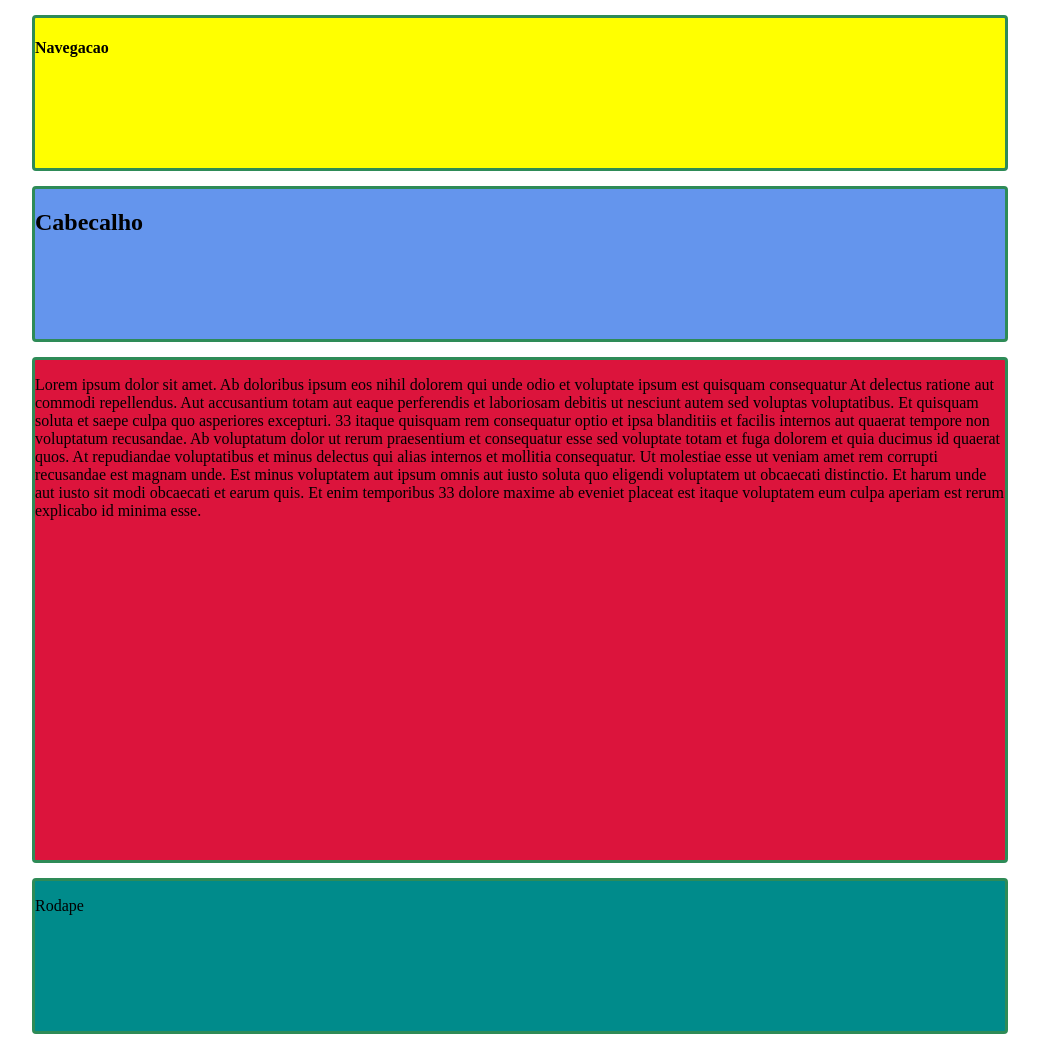
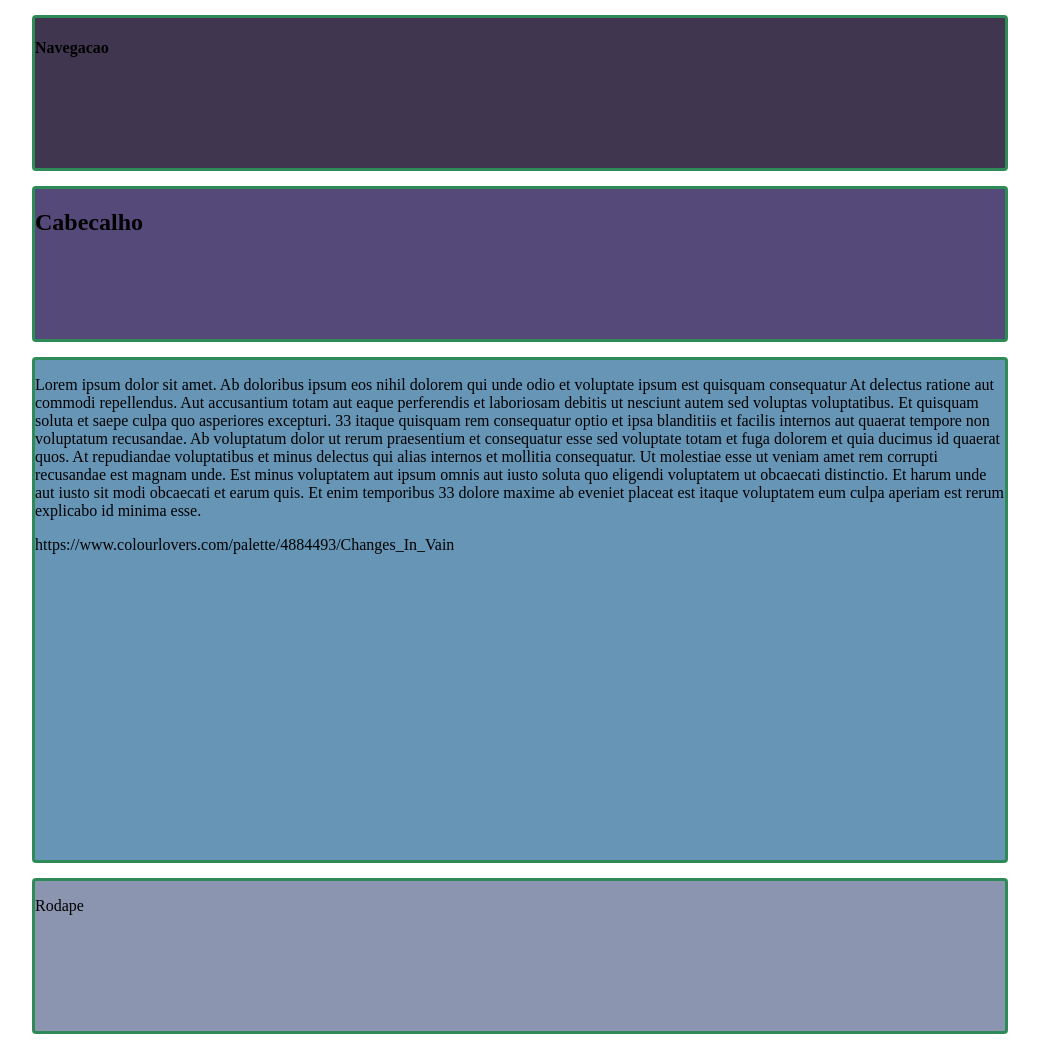
Before and after one commit to MarcoPCS/Novo-repositorio, a plain HTML site: page site/index.html in a window 1280 px wide. Shown: the whole page, without its empty margins (120-1159 px from the left). Drawn offline with Linux system fonts and the light colour scheme.

Commit message:
Finalização do site e inserção da paleta de cores

```diff
--- a/site/index.html
+++ b/site/index.html
@@ -15,7 +15,7 @@
         border-color:seagreen;
         border-radius: 4px;
         height: 150px;
-        background-color: yellow;
+        background-color: #40364F;
 
         }
         header{
@@ -27,7 +27,7 @@
         border-color: seagreen;
         border-radius: 4px;
         height: 150px;
-        background-color: cornflowerblue;
+        background-color: #554979;
         }
         div{
         border: 3px solid;
@@ -38,7 +38,7 @@
         border-color: seagreen;
         border-radius: 4px;
         height: 500px;
-        background-color: crimson;
+        background-color: #6795B6;
         }
         footer{
         border: 3px solid;
@@ -49,7 +49,7 @@
         border-color: seagreen;
         border-radius: 4px;
         height: 150px;
-        background-color: darkcyan;
+        background-color: #8B95B0;
         }
     </style>
 </head>
@@ -67,6 +67,7 @@
 
             Ut molestiae esse ut veniam amet rem corrupti recusandae est magnam unde. Est minus voluptatem aut ipsum omnis aut iusto soluta quo eligendi voluptatem ut obcaecati distinctio. Et harum unde aut iusto sit modi obcaecati et earum quis. Et enim temporibus 33 dolore maxime ab eveniet placeat est itaque voluptatem eum culpa aperiam est rerum explicabo id minima esse.</p>
 
+            https://www.colourlovers.com/palette/4884493/Changes_In_Vain
     </div>
     <footer>
         <p>Rodape</p>
```
